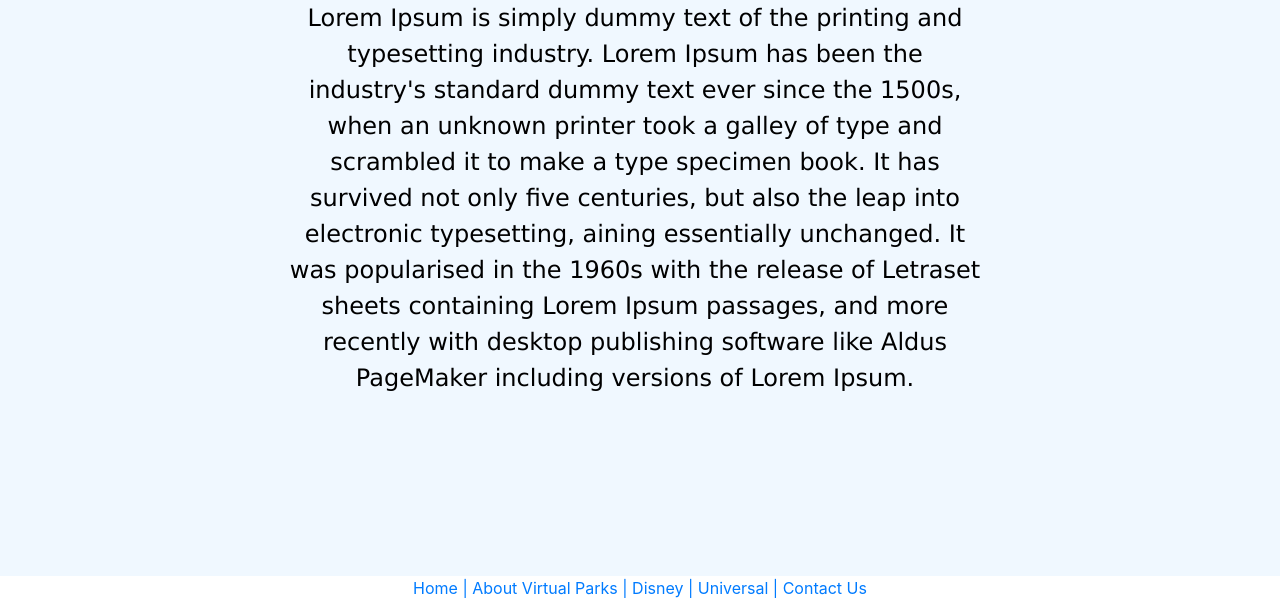
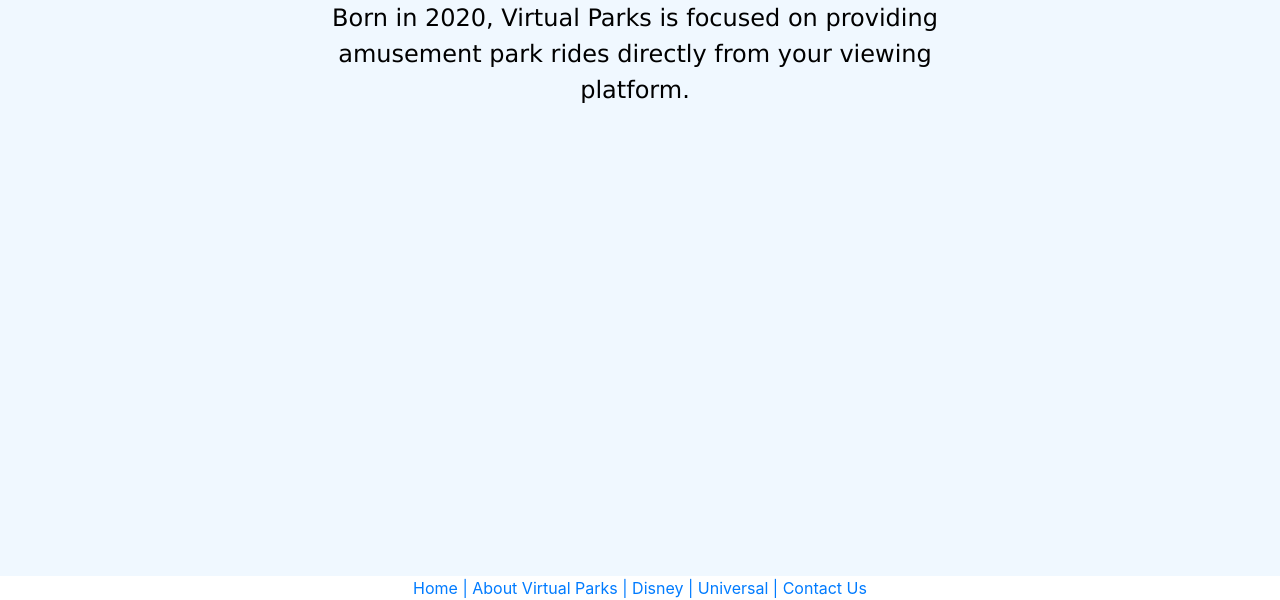
Before and after one commit to ASand-design/Virtual-Parks, a Django app: template all_parks_app/templates/about.html in a window 1280 px wide. Shown: the part 200-800 px from the top of the page. Run offline with Django 3.2, Linux system fonts and the light colour scheme; the template is opened without the code that fills it, so the values that code supplies are empty; some libraries are stand-ins or nearby versions.

Commit message:
initial commit

```diff
--- a/all_parks_app/templates/about.html
+++ b/all_parks_app/templates/about.html
@@ -15,17 +15,10 @@
             <p>About Virtual Parks. . .</p>
         </div>
         <div class="body">
-            <p>Lorem Ipsum is simply dummy text of the printing and
-                typesetting industry. Lorem Ipsum has been the industry's
-                standard dummy text ever since the 1500s, when an unknown
-                 printer took a galley of type and scrambled it to make
-                 a type specimen book. It has survived not only five
-                  centuries, but also the leap into electronic typesetting,
-                  aining essentially unchanged. It was popularised in the
-                  1960s with the release of Letraset sheets containing Lorem
-                  Ipsum passages, and more recently with desktop publishing
-                  software like Aldus PageMaker including versions of Lorem
-                  Ipsum.</p>
+            <p>Born in 2020, Virtual Parks is focused on providing amusement park rides
+                directly from your viewing platform.
+
+            </p>
         </div>
         <div class="footer">
             {% csrf_token %}
```
